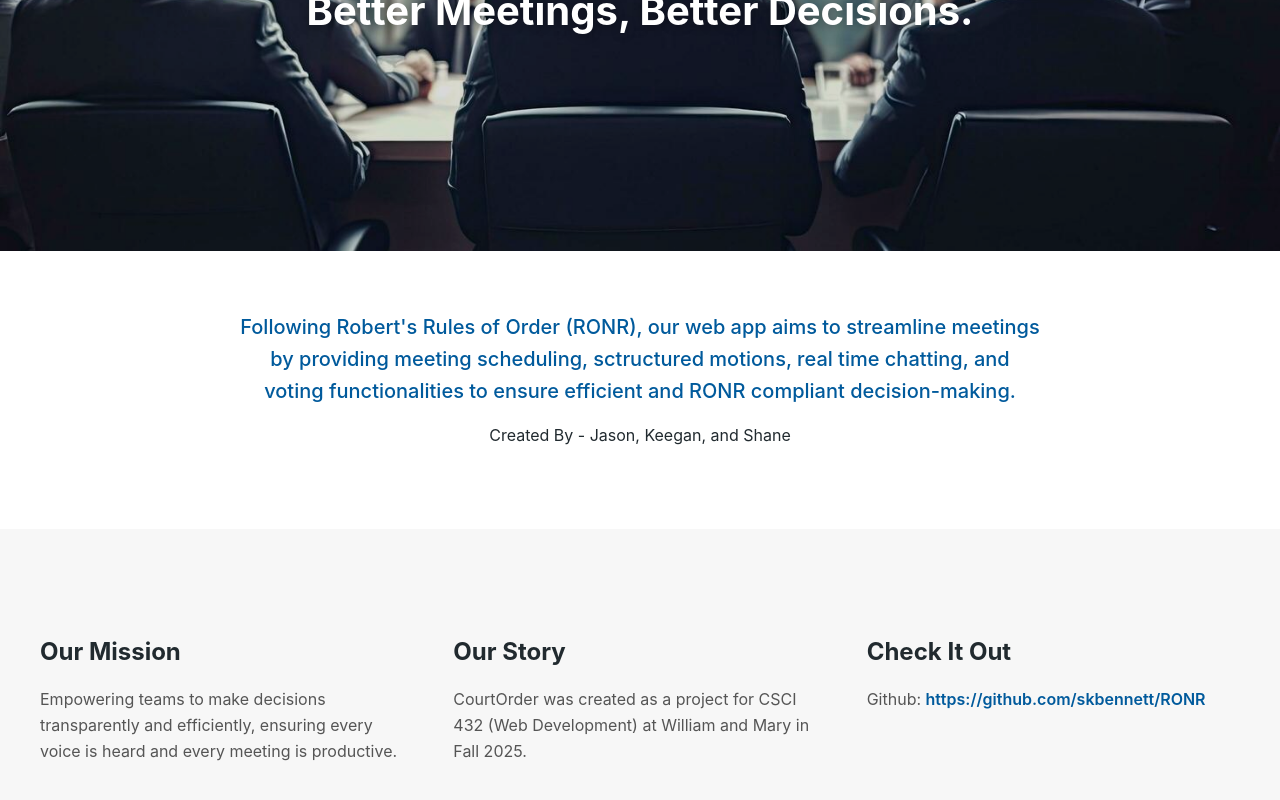
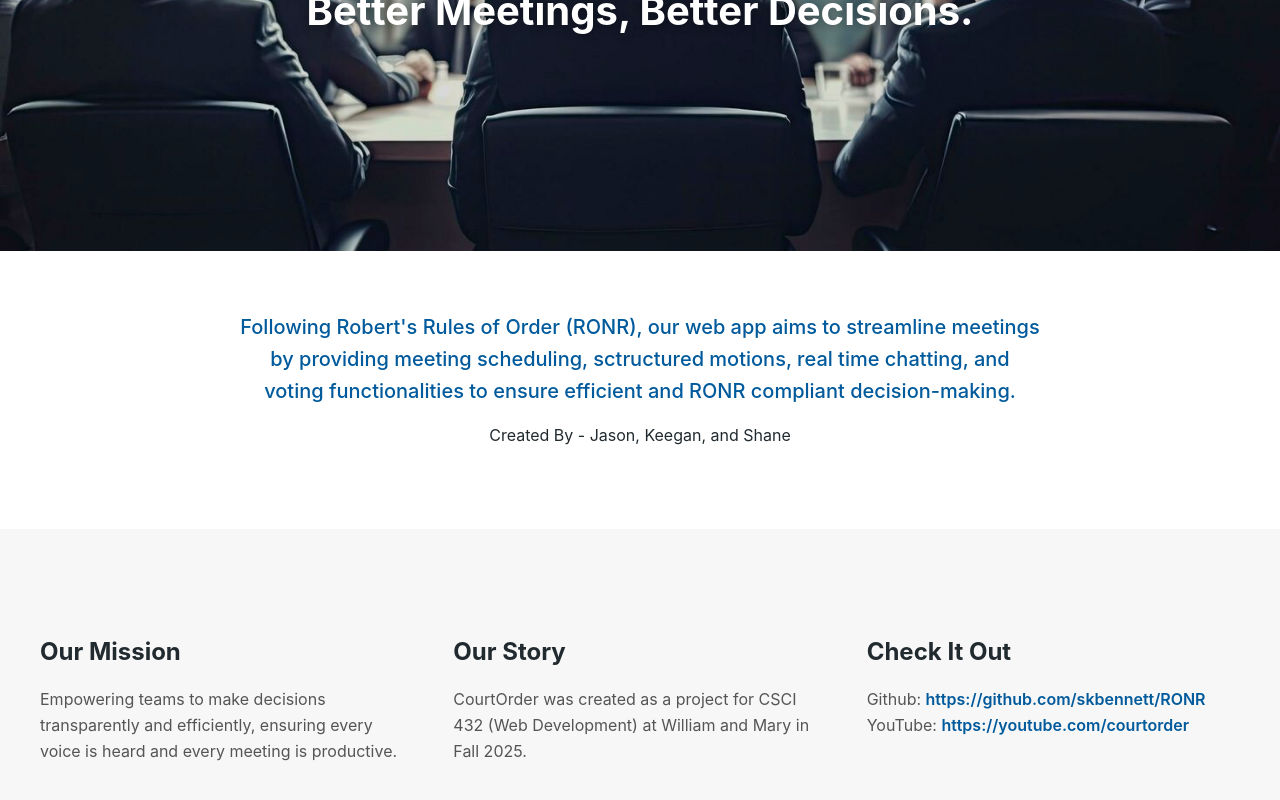
Before and after one commit to skbennett/RONR, a React (Vite) app in the folder react-app/: page /about in a window 1280 px wide. Shown: the part 302-1102 px from the top of the page. Built offline with nearby package versions, Linux system fonts and the light colour scheme; no server answers.

Commit message:
added youtube URL

```diff
--- a/react-app/src/pages/About.jsx
+++ b/react-app/src/pages/About.jsx
@@ -39,6 +39,7 @@ function About() {
           <div className="grid-item">
             <h3>Check It Out</h3>
             <p>Github: <a href="https://github.com/skbennett/RONR">https://github.com/skbennett/RONR</a></p>
+            <p>YouTube: <a href="https://youtu.be/dQw4w9WgXcQ?si=EWBD2UHJxbc-RQw7">https://youtube.com/courtorder</a></p>
           </div>
         </div>
       </section>
```
